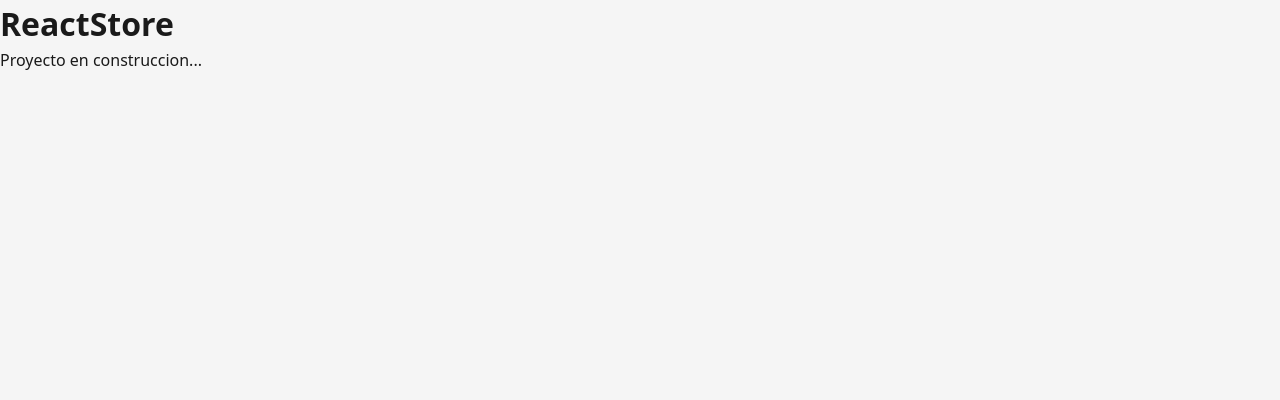
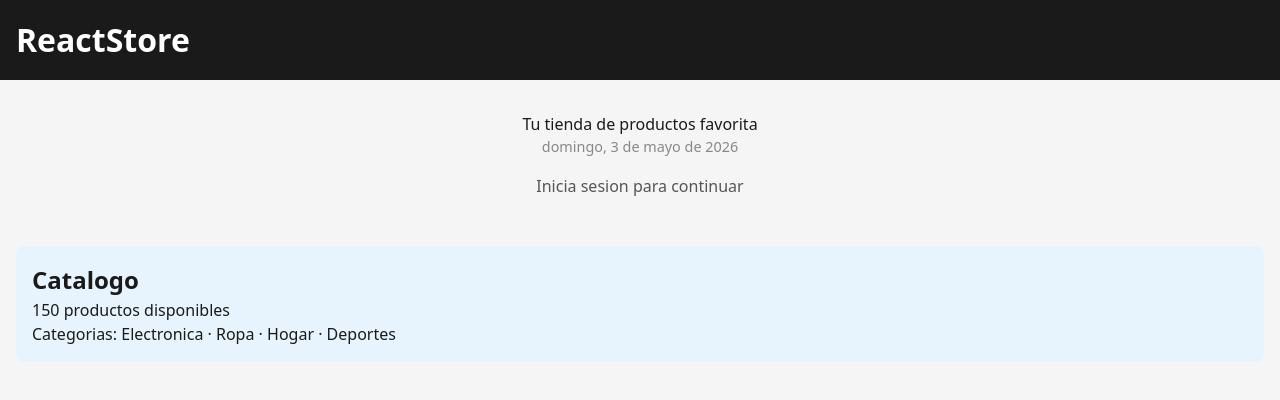
Before and after one commit to Jona142004/icc-ppw-u1-inicio, a React app in the folder react-store/: page / in a window 1280 px wide. Built offline with nearby package versions, Linux system fonts and the light colour scheme.

Commit message:
feat: crear componentes HelloWorld y StatusBanner

```diff
--- a/react-store/src/App.tsx
+++ b/react-store/src/App.tsx
@@ -1,8 +1,11 @@
+import HelloWorld from '@/components/HelloWorld'
+import StatusBanner from '@/components/StatusBanner'
+
 function App() {
   return (
     <div className="app">
-      <h1>ReactStore</h1>
-      <p>Proyecto en construccion...</p>
+      <HelloWorld />
+      <StatusBanner />
     </div>
   )
 }
--- /dev/null
+++ b/react-store/src/components/HelloWorld.tsx
@@ -0,0 +1,31 @@
+function HelloWorld() {
+  const nombreSitio = 'ReactStore'
+  const descripcion = 'Tu tienda de productos favorita'
+  const fechaActual = new Date().toLocaleDateString('es-ES', {
+    weekday: 'long',
+    year: 'numeric',
+    month: 'long',
+    day: 'numeric',
+  })
+
+  const estaAutenticado = false
+
+  return (
+    <>
+      <header style={{ background: '#1a1a1a', color: 'white', padding: '1rem' }}>
+        <h1>{nombreSitio}</h1>
+      </header>
+      <main style={{ padding: '2rem', textAlign: 'center' }}>
+        <p>{descripcion}</p>
+        <p style={{ color: '#888', fontSize: '0.9rem' }}>
+          {fechaActual}
+        </p>
+        <p style={{ marginTop: '1rem', color: estaAutenticado ? 'green' : '#555' }}>
+          {estaAutenticado ? 'Bienvenido de nuevo' : 'Inicia sesion para continuar'}
+        </p>
+      </main>
+    </>
+  )
+}
+
+export default HelloWorld
--- /dev/null
+++ b/react-store/src/components/StatusBanner.tsx
@@ -0,0 +1,14 @@
+function StatusBanner() {
+  const totalProductos = 150
+  const categorias = ['Electronica', 'Ropa', 'Hogar', 'Deportes']
+
+  return (
+    <section style={{ background: '#e8f4fd', padding: '1rem', margin: '1rem', borderRadius: '8px' }}>
+      <h2>Catalogo</h2>
+      <p>{totalProductos} productos disponibles</p>
+      <p>Categorias: {categorias.join(' · ')}</p>
+    </section>
+  )
+}
+
+export default StatusBanner
```
Also changed, not shown: react-store/tsconfig.app.json (+8 -6 lines), react-store/assets/02-final.png (added), react-store/assets/02-fragmento-devtools.png (added).
